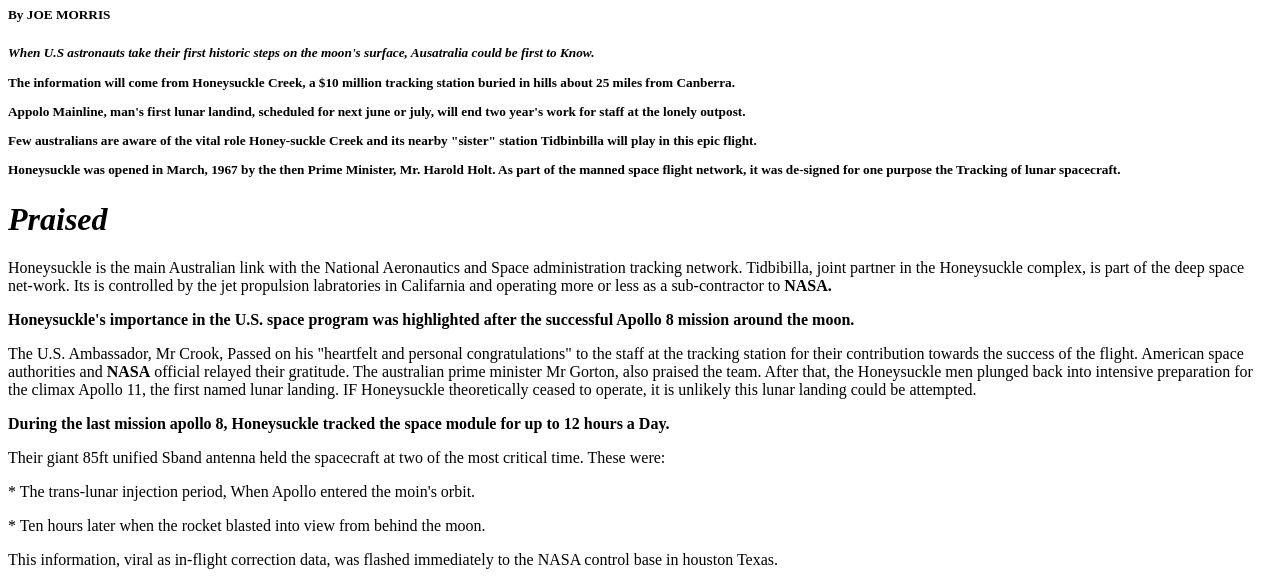
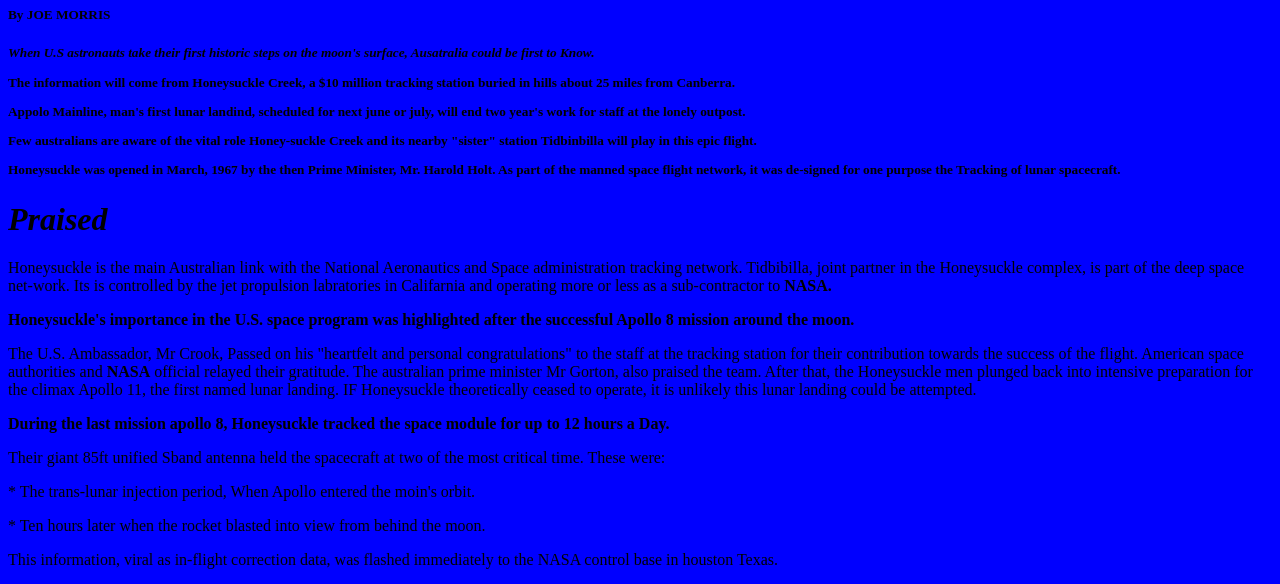
Before and after one commit to alijawad786/Man-on-the-moon, a plain HTML site: page index.html in a window 1280 px wide. Shown: the part 60-644 px from the top of the page. Drawn offline with Linux system fonts and the light colour scheme.

Commit message:
Add files via upload
bg color and title....

```diff
--- a/index.html
+++ b/index.html
@@ -2,9 +2,10 @@
 
 <html>
 	<head>
+	<title>ALi JaWAD </title>
 	</head>
 
-		<body>
+		<body bgcolor="blue">
 
 		<h1>MAN ON THE MOON: We could be first to know</h1>
 
```
